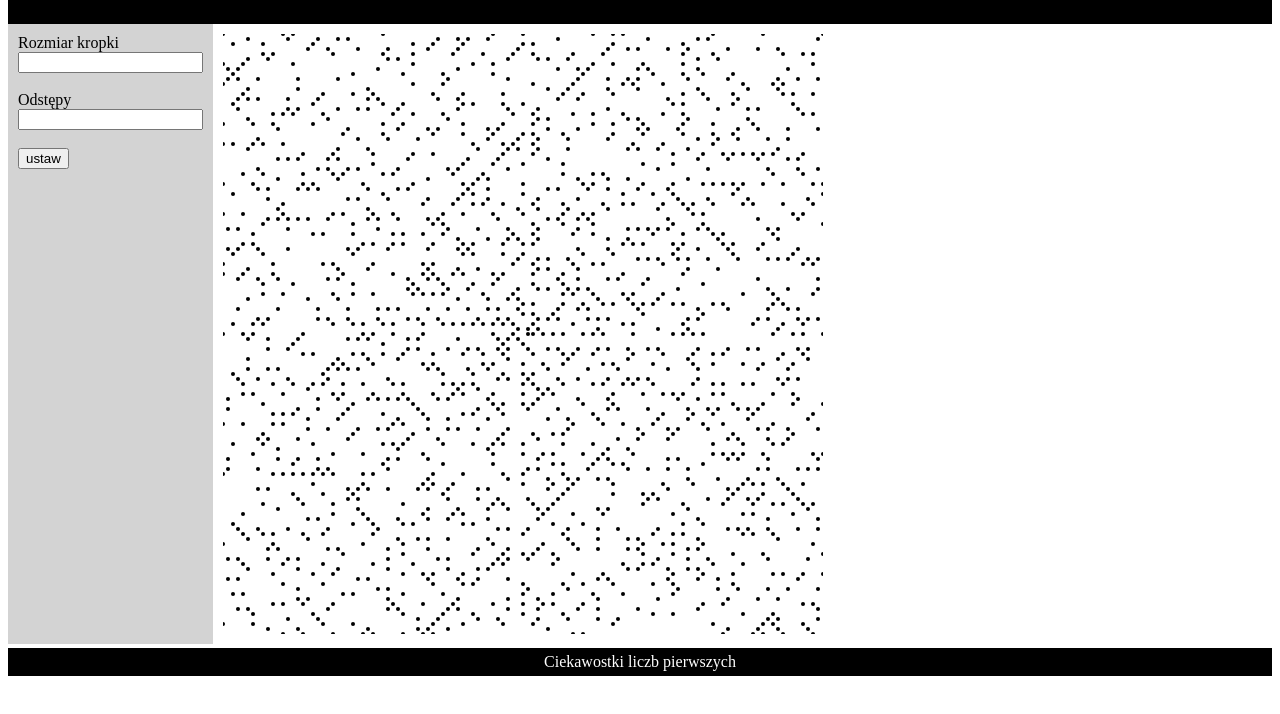
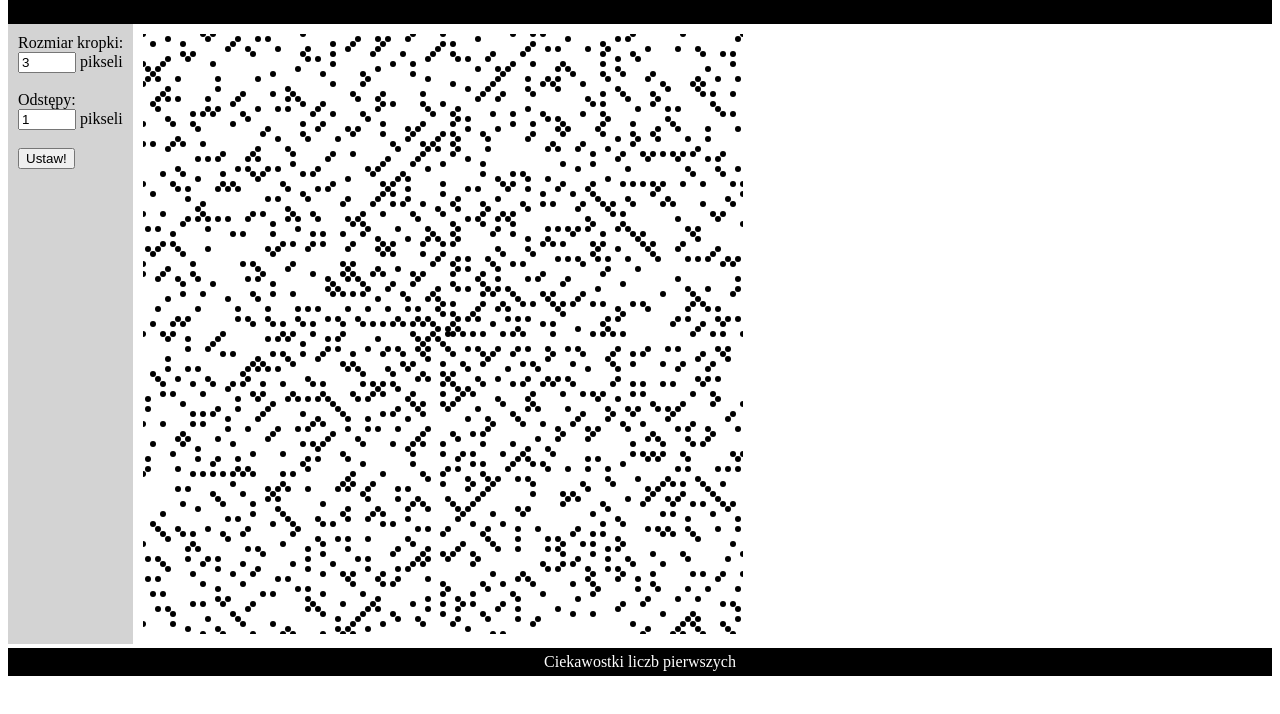
Before and after one commit to Rusnakov/Ulam_spiral, a website: page index.html in a window 1280 px wide. Shown: the part 74-788 px from the top of the page. Drawn offline with Linux system fonts and the light colour scheme.

Commit message:
feat: attempt to implement control functions

```diff
--- a/css/style.css
+++ b/css/style.css
@@ -20,6 +20,10 @@
     padding: 10px;
 }
 
+.my-input {
+    width: 50px;
+}
+
 #content {
     float: left;
     padding: 10px;
--- a/index.html
+++ b/index.html
@@ -13,11 +13,11 @@
             <h1> Spirala Ulama</h1>
         </div>
         <div id="nav">
-            Rozmiar kropki <br />
-            <input type="text" id="rozmiarKropki" /><br /><br />
-            Odstępy <br />
-            <input type="text" id="odstepKropki" /><br /><br />
-            <input type="submit" value="ustaw" onclick="" />
+            Rozmiar kropki: <br />
+            <input type="text" class="my-input" id="rozmiarKropki" value="3"/> pikseli<br /><br />
+            Odstępy: <br />
+            <input type="text" class="my-input" id="odstepKropki" value="1"/> pikseli<br /><br />
+            <button id="przeslij">Ustaw!</button>
 
         </div>
         <div id="content">
--- a/js/script.js
+++ b/js/script.js
@@ -11,6 +11,10 @@ let stepSize = 5;
 let numSteps = 1;
 let state = 0;
 let turnCounter = 1;
+
+let diameter = document.getElementById("rozmiarKropki").value;
+
+console.log(diameter);
 
 const cols = Math.floor(CANVAS_WIDTH);
 const rows = Math.floor(CANVAS_HEIGHT);
@@ -33,10 +37,10 @@ function setupText() {
   ctx.textBaseline = "middle";
 }
 
-function drawCircle(x,y){
+function drawCircle(x, y) {
   ctx.beginPath();
-  ctx.arc(x,y, 2, 0, 2*Math.PI);
-  ctx.fillStyle="black";
+  ctx.arc(x, y, diameter, 0, 2 * Math.PI);
+  ctx.fillStyle = "black";
   ctx.fill();
 }
 
@@ -50,23 +54,20 @@ function isPrime(num) {
   if (num % 2 === 0 || num % 3 === 0) {
     return false;
   }
-  for(let i=5; i*i<= num; i+=6){
-    if((num%i===0)||num%(i+2)===0){
+  for (let i = 5; i * i <= num; i += 6) {
+    if (num % i === 0 || num % (i + 2) === 0) {
       return false;
     }
   }
   return true;
 }
 
-function drawText() {
-  for (let i = 1; i <= CANVAS_WIDTH*CANVAS_WIDTH; i++) {
+const timeoutMyLoop = setTimeout(myLoop,3000);
 
-
+function myLoop() {
     if (isPrime(step)) {
-      drawCircle(x,y);
-      //ctx.fillText(step, x, y);
+      drawCircle(x, y);
     }
-    //console.log(step,isPrime(step))
 
     switch (state) {
       case 0: {
@@ -94,19 +95,23 @@ function drawText() {
         numSteps++;
       }
     }
-
-    /*console.log(
-      step,
-      "numSteps = " + numSteps,
-      "tC = " + turnCounter,
-      "state = " + state
-    );*/
     step++;
-  }
-}
+    if (step <= CANVAS_WIDTH * CANVAS_WIDTH) {
+      myLoop();
+    }
+  };
 
 window.addEventListener("load", () => {
   initializeCanvas();
-  setupText();
-  drawText();
+  //setupText();
+  myLoop();
+
+
 });
+
+const myButton = document.getElementById("przeslij");
+myButton.addEventListener("click", () => {
+  clearTimeout(timeoutMyLoop);
+  //initializeCanvas();
+  myLoop();
+});
```
